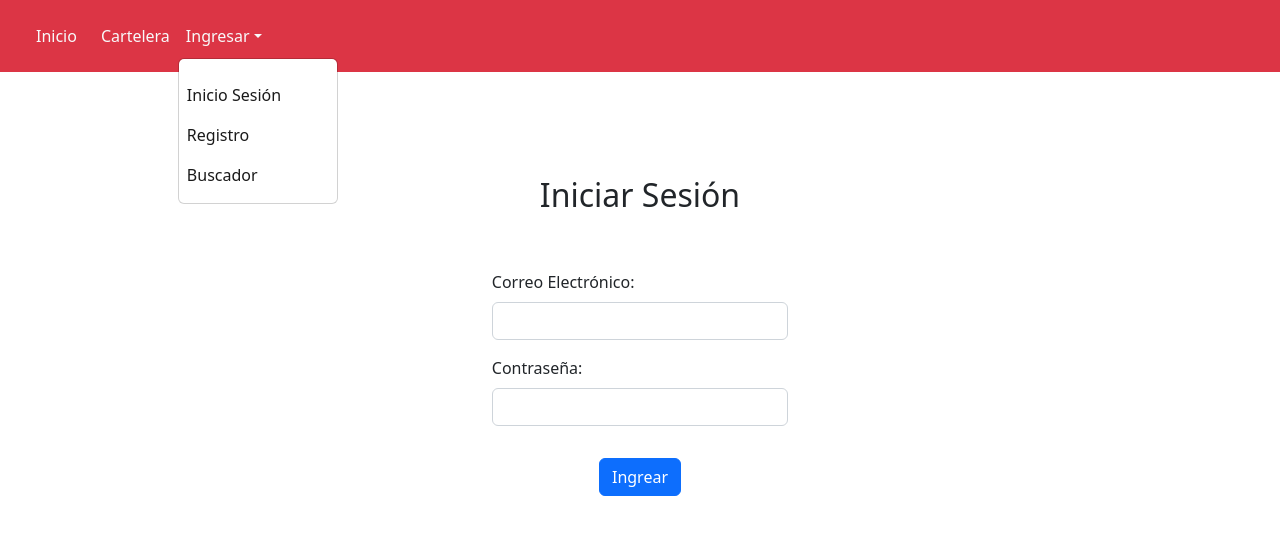
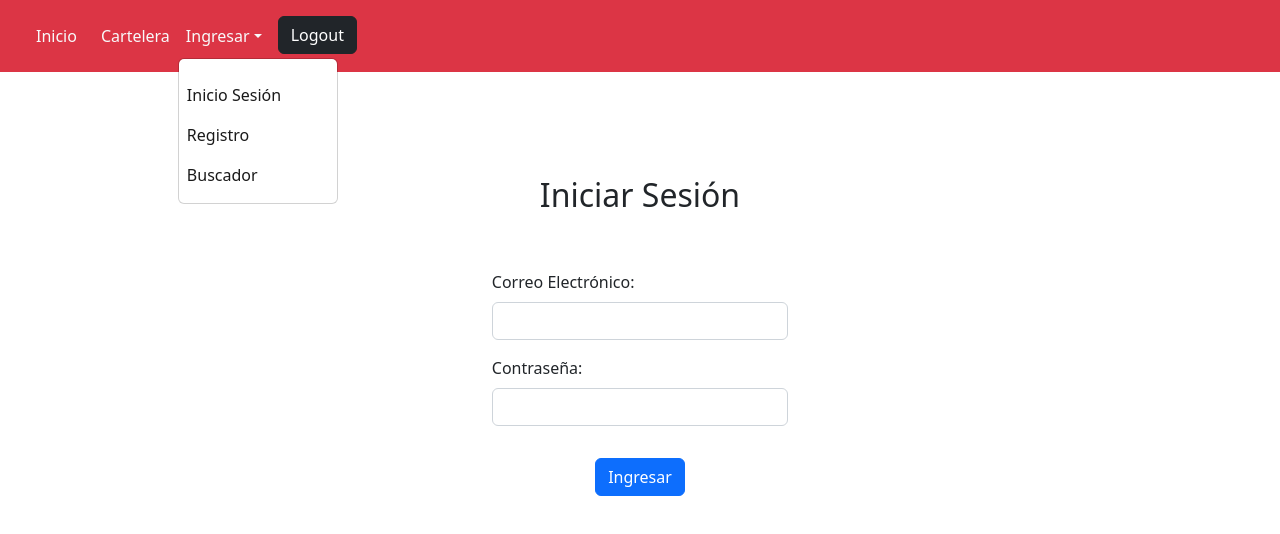
Before and after one commit to SebasMarquez/Microproyecto2, a React (Vite) app: page /login in a window 1280 px wide. Both pictures are taken after a click on the button "Ingresar". Shown: the top 534 px of the page. Built offline with nearby package versions, Linux system fonts and the light colour scheme; no server answers.

Commit message:
casi listo

```diff
--- a/src/assets/components/navbar/TopNav.jsx
+++ b/src/assets/components/navbar/TopNav.jsx
@@ -13,6 +13,8 @@ function TopNav() {
     //TODO Hacer que se vean distintas opciones si hay o no hay usuarios
   return (
     <div>
+        {!!user && (
+            <>
             <nav className="navbar navbar-expand-lg bg-body-tertiary p-3 mb-2 bg-danger ">
                 <div className="container-fluid">
                     <button className="navbar-toggler" type="button" data-bs-toggle="collapse" data-bs-target="#navbarSupportedContent" aria-controls="navbarSupportedContent" aria-expanded="false" aria-label="Toggle navigation">
@@ -43,10 +45,49 @@ function TopNav() {
                     </div>
                 </div>
             </nav>
+        </>
+        )}
+        {!user && (
+            <>
+            <nav className="navbar navbar-expand-lg bg-body-tertiary p-3 mb-2 bg-danger ">
+                <div className="container-fluid">
+                    <button className="navbar-toggler" type="button" data-bs-toggle="collapse" data-bs-target="#navbarSupportedContent" aria-controls="navbarSupportedContent" aria-expanded="false" aria-label="Toggle navigation">
+                        <span className="navbar-toggler-icon"></span>
+                    </button>
+                    <div className="collapse navbar-collapse" id="navbarSupportedContent">
+                        <ul className="navbar-nav me-auto mb-2 mb-lg-0">
+                            <li className="nav-item me-2">
+                                <Link to={HOME_URL} className="nav-link active text-light" aria-current="page" href="#">Inicio</Link>
+                            </li>
+                            <li className="nav-item">
+                                <Link to={CARTELERA_URL} className="nav-link active text-light" aria-current="page" href="#">Cartelera</Link>
+                            </li>
+                            <li className="nav-item dropdown">
+                                <a className="nav-link dropdown-toggle me-2 text-light" href="#" role="button" data-bs-toggle="dropdown" aria-expanded="false">
+                                    Ingresar
+                                </a>
+                                <ul className="dropdown-menu">
+                                    <li><a className="dropdown-item" href="#"></a></li>
+                                    <li><Link to={LOGIN_URL} className="nav-link active" aria-current="page" href="#">Inicio Sesión</Link></li>
+                                    <li><Link to={REGISTER_URL} className="nav-link active" aria-current="page" href="#">Registro</Link></li>
+                                    <li><Link to={BUSCADOR_URL} className="nav-link active" aria-current="page" href="#">Buscador</Link></li>
+                                </ul>
+                            </li>
+                            <li className="nav-item">
+                                <button type="button" onClick={handleLogOut} className="btn btn-dark">Logout</button>
+                            </li>
+                        </ul>
+                        <form className="d-flex" role="search">
+                        </form>
+                    </div>
+                </div>
+            </nav>
+        </>
+        )}
     </div>
   );
 }
 
-// <li><Link to={REGISTER_URL} className="nav-link active" aria-current="page" href="#">Registro</Link></li>
+
 
 export default TopNav
--- a/src/assets/firebase/auth-service.js
+++ b/src/assets/firebase/auth-service.js
@@ -21,7 +21,7 @@ export const registerWithEmailAndPassword = async (email, password) => {
             password,
         });
     } catch (error) {
-
+        console.error()
     }
 };
 
@@ -29,12 +29,14 @@ export const signinWithEmailAndPassword = async (email, password) => {
     try {
         const result = await signInWithEmailAndPassword(auth, email, password);
     } catch (error) {
-
+        console.error()
     }
 };
 
 export const logout = async () => {
     try {
         await signOut(auth);
-    } catch (error) {}
+    } catch (error) {
+        console.error();
+    }
 };
--- a/src/assets/firebase/users-service.js
+++ b/src/assets/firebase/users-service.js
@@ -16,6 +16,8 @@ export async function getUserProfile(email) {
             ...item.data(),
             id: item.id,
         }));
+        const {user} = users;
+        return user;
     } else {
         return null;
     }
--- a/src/assets/pages/LoginPage/Login.jsx
+++ b/src/assets/pages/LoginPage/Login.jsx
@@ -41,7 +41,7 @@ export const Login = () => {
                     <input type="password" className="form-control" id="exampleInputPassword1" onChange={handleOnChange}/>
                 </div>
                 <div className='text-center p-3'>
-                    <button type="submit" className="btn btn-primary ">Ingrear</button>
+                    <button type="submit" className="btn btn-primary ">Ingresar</button>
                 </div>
 
             </form>
```
Lines whose indentation alone changed are shown as unchanged.
